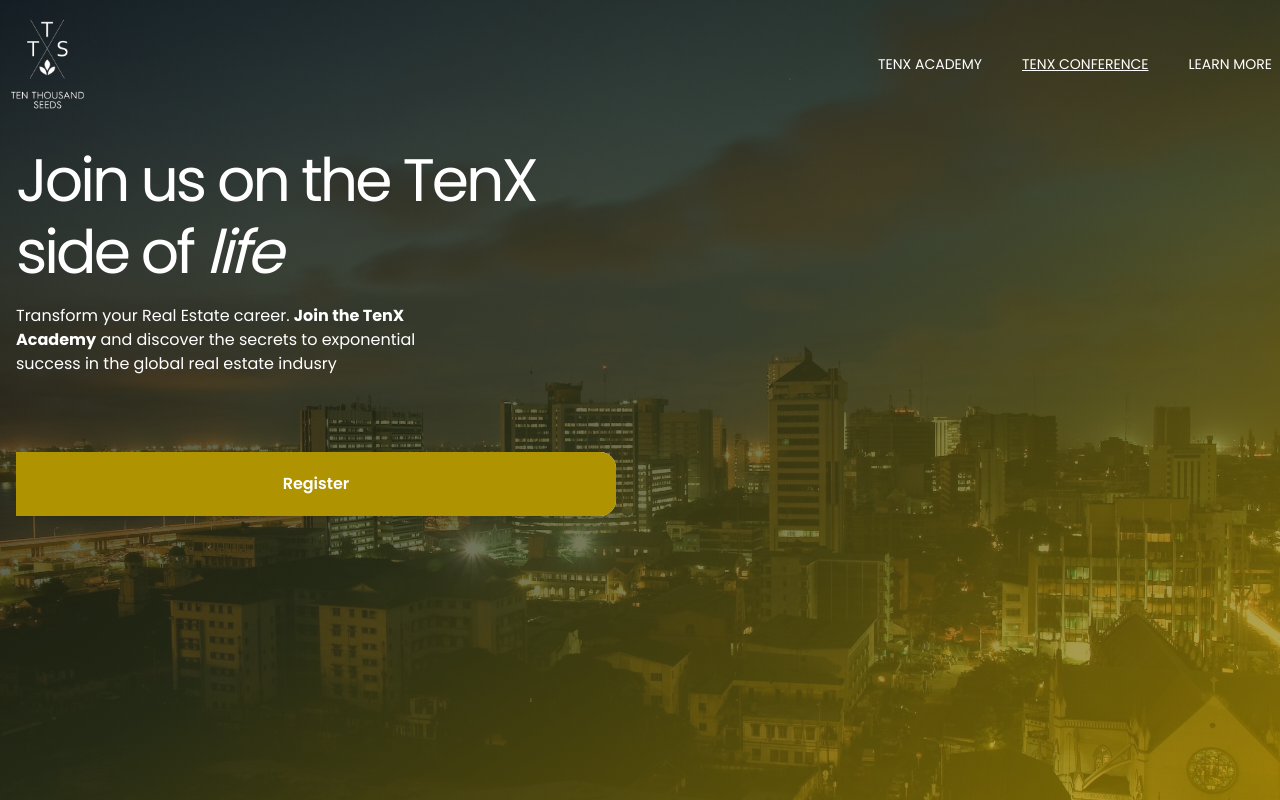
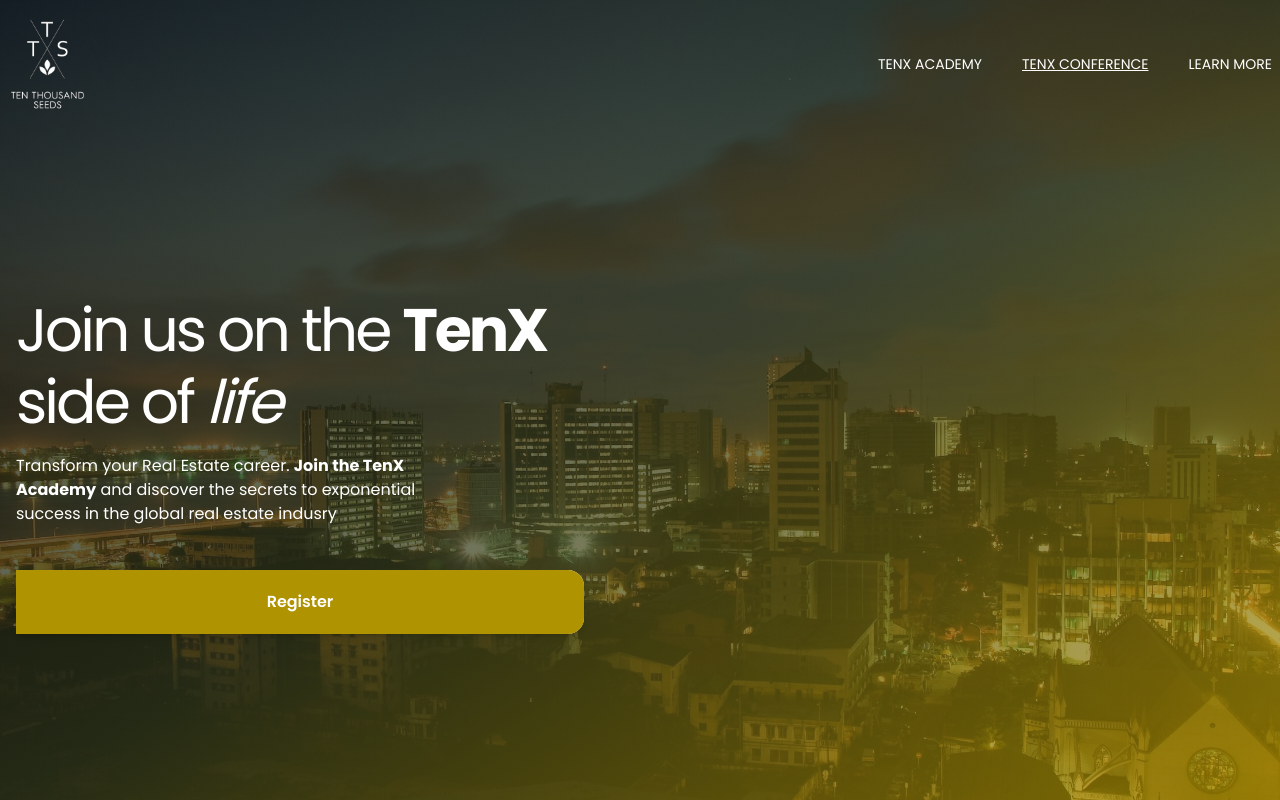
Before and after one commit to NRG-BUILDS/realtor, a React (Vite) app: page / in a window 1280 px wide. Built offline with nearby package versions, Linux system fonts and the light colour scheme.

Commit message:
add: balanced pages

```diff
--- a/src/App.tsx
+++ b/src/App.tsx
@@ -20,9 +20,9 @@
               <Route path="/about-us" element={<AboutUs />} />
             </Routes>
           </div>
-          <footer className="py-4 flex flex-col lg:flex-row justify-evenly gap-5">
+          {/* <footer className="py-4 flex flex-col lg:flex-row justify-evenly gap-5">
             <div className="grid"></div>
-          </footer>
+          </footer> */}
         </div>
       </Router>
     </>
--- a/src/components/ui/navbar.tsx
+++ b/src/components/ui/navbar.tsx
@@ -18,7 +18,7 @@
   }, [location]);
 
   return (
-    <nav className="z-50 sticky lg:relative top-0 left-0 w-full bg-opacity-5 py-4">
+    <nav className="z-50 fixed top-0 left-0 w-full bg-opacity-5 py-4">
       <div className="container text-white text-sm mx-auto px-2 flex items-center justify-between">
         <Link to={"/"}>
           <img src={logo} alt="" className="h-24" />
--- a/src/pages/Conference/Academy.tsx
+++ b/src/pages/Conference/Academy.tsx
@@ -67,7 +67,7 @@
       />
       {/* linear gradient background */}
       <div className="bg-gradient-to-tl from-brand-secondary via-brand-primary to-brand-tertiary opacity-[0.72] fixed top-0 left-0 w-full h-full" />
-      <div className="container p-0 mx-auto w-full flex flex-row items-center lg:h-[90svh] lg:items-stretch gap-20 justify-between text-white relative z-10">
+      <div className="container p-0 lg:pt-32 mx-auto w-full flex flex-row items-center fixed lg:relative top-0 left-0 h-[100svh] lg:items-stretch gap-20 justify-between text-white z-10">
         {/* details */}
         <div className="p-4 flex flex-col self-center w-full lg:min-w-[500px] max-w-[600px] gap-3">
           <div className="w-full max-w-[544px]">
@@ -92,10 +92,17 @@
               </button>
             </div>
           </div>
+          <div className="fixed md:hidden bottom-1 right-0 -z-10 h-[70vh] w-[100vw]">
+            <img
+              src={person1}
+              alt=""
+              className="size-full w-auto object-cover filter saturate-50 brightness-50"
+            />
+          </div>
         </div>
 
         {/* image card */}
-        <div className="w-full h-[500px] lg:h-auto lg:w-[60vw]">
+        <div className="w-full h-[500px] md:block hidden lg:h-auto lg:w-[60vw]">
           <ProgressiveImage
             lowResSrc={person1Low}
             highResSrc={person1}
--- a/src/pages/Conference/Conference.tsx
+++ b/src/pages/Conference/Conference.tsx
@@ -43,13 +43,13 @@
       />
       {/* linear gradient background */}
       <div className="bg-gradient-to-tl from-brand-secondary via-brand-primary to-brand-tertiary opacity-[0.72] fixed top-0 left-0 w-full h-full" />
-      <div className="container p-4 mx-auto w-full flex flex-col md:flex-row items-center gap-20 justify-between text-white relative z-10">
-        <div className="flex flex-col w-full lg:min-w-[500px] max-w-[600px] gap-3">
+      <div className="container p-0 pt-16 overflow-y-auto lg:pt-32 mx-auto w-full flex flex-row items-center fixed lg:relative top-0 left-0 h-[100svh] lg:items-stretch gap-20 justify-between text-white z-10">
+        <div className="p-4 flex flex-col self-center w-full lg:min-w-[500px] max-w-[600px] gap-3">
           <div className="w-full max-w-[544px]">
             <h1 className="text-6xl leading-[72px] tracking-tighter">
-              Join us on the TenX side of <i>life</i>
+              Join us on the <b>TenX</b> side of <i>life</i>
             </h1>
-            <p className="pt-4 pb-16 max-w-[416px]">
+            <p className="pt-4 pb-8 max-w-[416px]">
               Transform your Real Estate career. <b>Join the TenX Academy</b>{" "}
               and discover the secrets to exponential success in the global real
               estate indusry
@@ -115,9 +115,6 @@
             </div>
           </div>
         </div>
-
-        {/* image cards */}
-        <div className="w-full lg:w-[60vw]"></div>
       </div>
     </main>
   );
```
